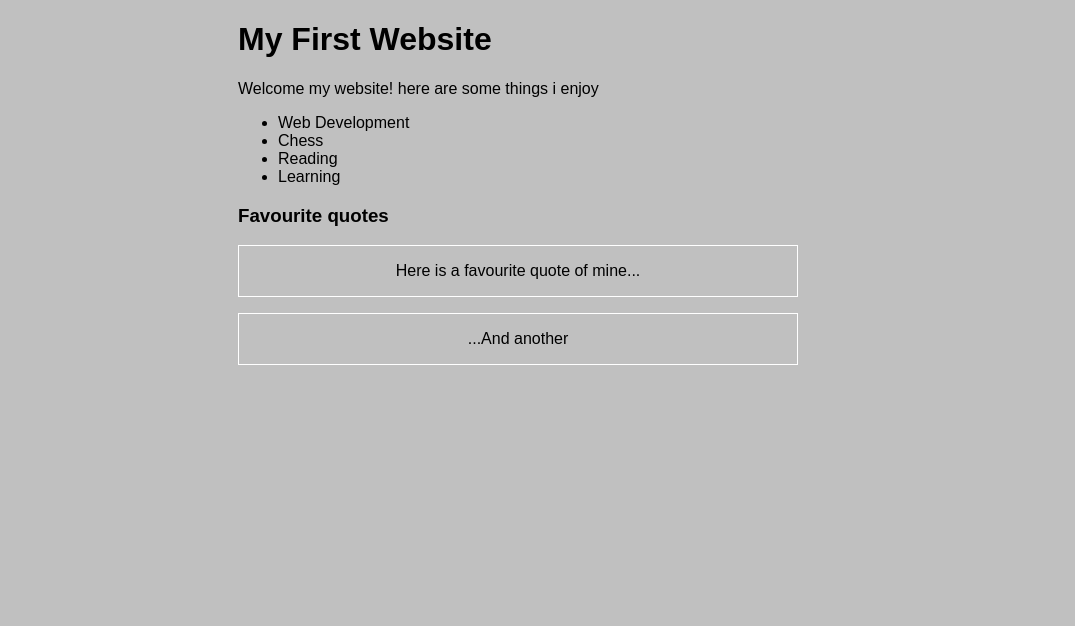
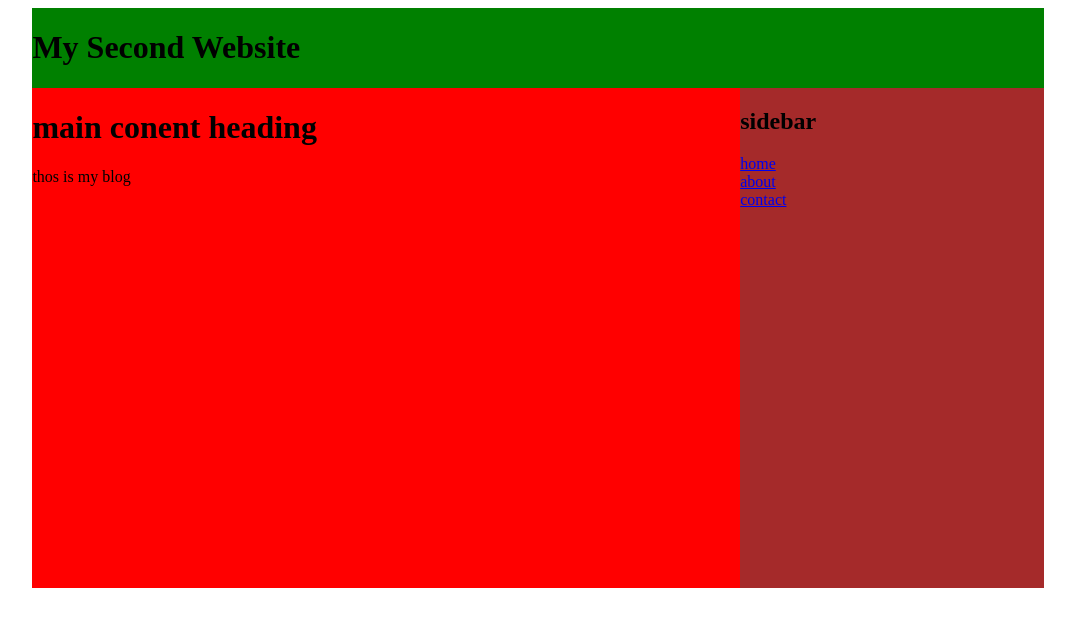
Before and after one commit to andrewbenrichard/coding-class, a plain HTML site: page Bootstrap/work.html in a window 1280 px wide. Shown: the whole page, without its empty margins (102-1177 px from the left). Drawn offline with Linux system fonts and the light colour scheme.

Commit message:
pratice_4

```diff
--- a/Bootstrap/style.css
+++ b/Bootstrap/style.css
@@ -1,11 +1,25 @@
-body {
-    width: 600px;
+.wrap {
+    min-width: 600px;
+    width: 80%;
     margin: auto;
-    background:silver;
-    font-family: sans-serif;
+    background: green;
+    overflow: hidden;
 }
-blockquote {
-    border: 1px solid white;
-    text-align: center;
-    margin-left: 0%;
+.content {
+    background: red;
+    float: left;
+    width: 70%
 }
+aside, .content {
+    height: 500px;
+}
+
+aside {
+    background: brown;
+    float: left;
+    width: 30%;
+}
+aside ul {
+    padding-left:0%;
+    list-style-type: none;
+}
--- a/Bootstrap/work.html
+++ b/Bootstrap/work.html
@@ -6,20 +6,20 @@
         <title>List</title>
     </head>
     <body>
-        <h1>My First Website</h1>
-        <p>Welcome my website! here are some things i enjoy</p>
-        <ul>
-            <li>Web Development</li>
-            <li>Chess</li>
-            <li>Reading</li>
-            <li>Learning</li>
-        </ul>
-        <h3>Favourite quotes</h3>
-        <blockquote>
-            <p>Here is a favourite quote of mine...</p>
-        </blockquote>
-        <blockquote>
-            <p>...And another</p>
-        </blockquote>
+        <div class="wrap">
+            <h1>My Second Website</h1>
+            <div class="content">
+                <h1>main conent heading</h1>
+                <p>thos is my blog</p>
+            </div>
+            <aside>
+                <h2>sidebar</h2>
+                <ul>
+                    <li><a href="#">home</a></li>
+                    <li><a href="#">about</a></li>
+                    <li><a href="#">contact</a></li>
+                </ul>
+            </aside>
+        </div>
     </body>
 </html>
```
